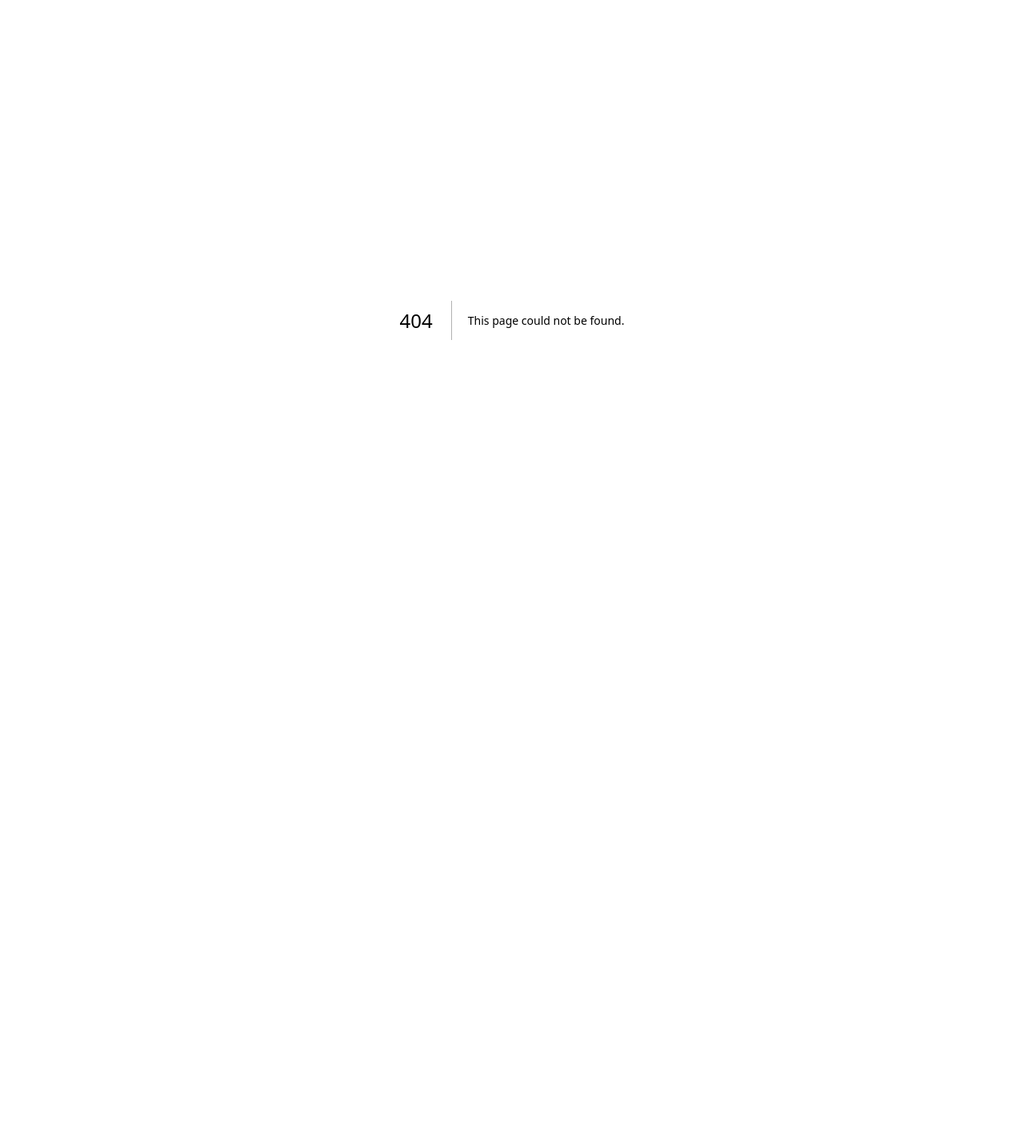
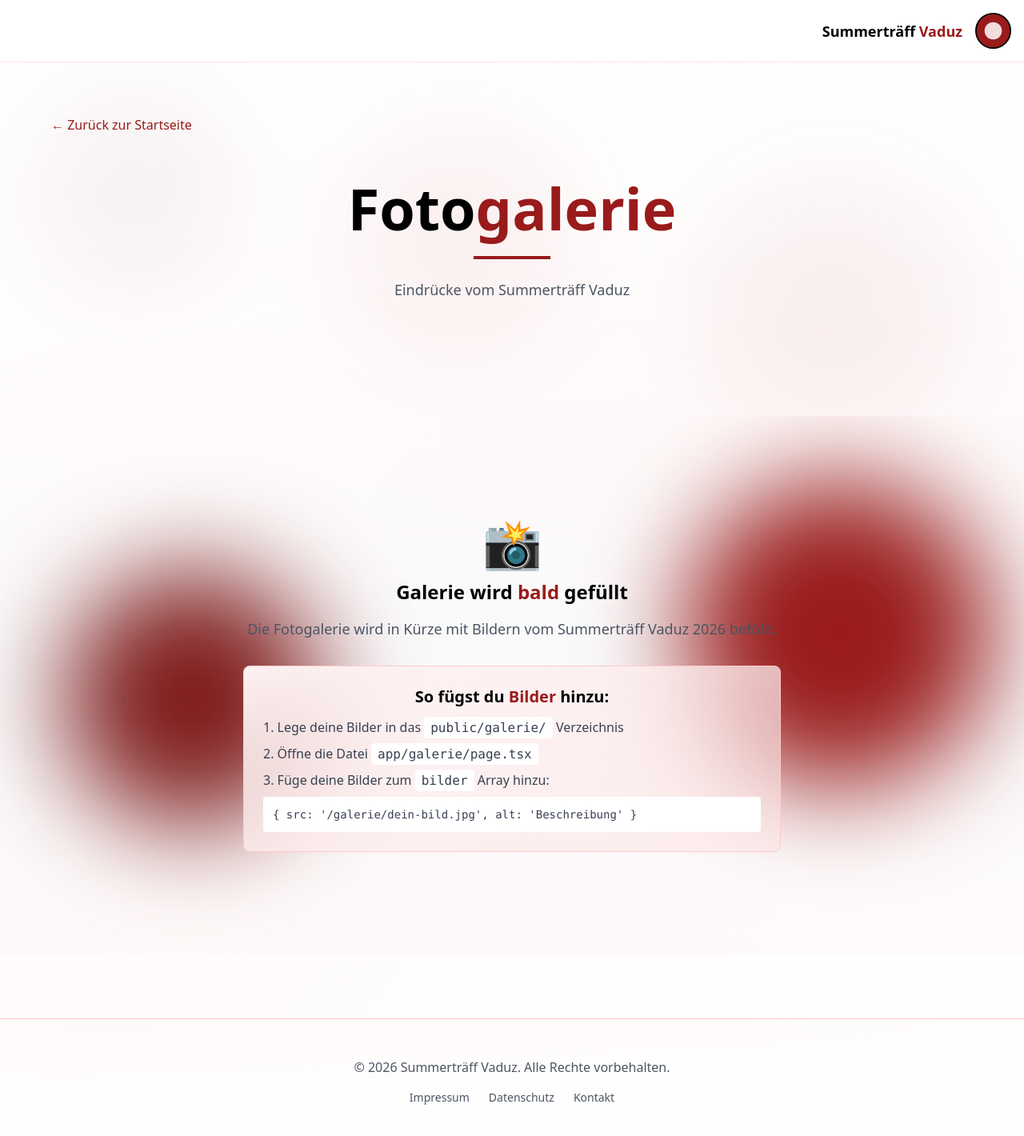
Before and after one commit to Delia-Gig/marketingpage, a Next.js app: page /galerie in a window 1280 px wide. Before the commit this address had no page. Shown: the top 1420 px of the page at 80% size. Before the commit the page ends 800 px from the top, so only its background shows below. Built offline with nearby package versions, Linux system fonts and the light colour scheme.

Commit message:
Neues Logo

```diff
--- /dev/null
+++ b/app/components/Header.tsx
@@ -0,0 +1,35 @@
+import Link from 'next/link'
+
+export default function Header() {
+  return (
+    <header className="fixed top-0 left-0 right-0 z-50 bg-white/80 backdrop-blur-sm border-b border-red-200/50">
+      <div className="max-w-7xl mx-auto px-4 py-4 flex justify-end items-center">
+        <Link href="/" className="flex items-center space-x-2 group">
+          <div className="hidden sm:block text-right mr-2">
+            <span className="text-lg font-bold text-black">Summerträff</span>
+            <span className="text-lg font-bold text-red-800"> Vaduz</span>
+          </div>
+          <div className="relative">
+            {/* Logo SVG */}
+            <svg
+              width="45"
+              height="45"
+              viewBox="0 0 50 50"
+              fill="none"
+              xmlns="http://www.w3.org/2000/svg"
+              className="group-hover:scale-110 transition-transform duration-300"
+            >
+              {/* Hintergrund-Kreis */}
+              <circle cx="25" cy="25" r="24" fill="#991B1B" stroke="#000" strokeWidth="2"/>
+              {/* Sonne/Event Symbol */}
+              <circle cx="25" cy="25" r="12" fill="#FEF2F2" opacity="0.9"/>
+              {/* Strahlen */}
+              <path d="M25 5 L25 8 M25 42 L25 45 M5 25 L8 25 M42 25 L45 25" stroke="#991B1B" strokeWidth="2" strokeLinecap="round"/>
+              <path d="M12.5 12.5 L14.5 14.5 M35.5 35.5 L37.5 37.5 M37.5 12.5 L35.5 14.5 M12.5 37.5 L14.5 35.5" stroke="#991B1B" strokeWidth="2" strokeLinecap="round"/>
+            </svg>
+          </div>
+        </Link>
+      </div>
+    </header>
+  )
+}
--- /dev/null
+++ b/app/galerie/page.tsx
@@ -0,0 +1,117 @@
+import Link from 'next/link'
+import Image from 'next/image'
+
+export default function Galerie() {
+  // Beispiel-Bilder - ersetze diese durch deine eigenen Bildpfade
+  // Die Bilder sollten im public/galerie/ Verzeichnis liegen
+  const bilder = [
+    // Beispiel: { src: '/galerie/bild1.jpg', alt: 'Beschreibung Bild 1' },
+    // Füge hier deine Bilder hinzu
+  ]
+
+  return (
+    <main className="min-h-screen bg-gradient-to-br from-white via-red-50/30 to-white">
+      {/* Hero Section */}
+      <section className="relative py-20 px-4 bg-gradient-to-b from-white to-red-50/20 overflow-hidden">
+        {/* Background decorative elements */}
+        <div className="absolute inset-0 opacity-5">
+          <div className="absolute top-10 left-10 w-64 h-64 bg-red-900 rounded-full blur-3xl"></div>
+          <div className="absolute top-40 right-20 w-80 h-80 bg-red-800 rounded-full blur-3xl"></div>
+          <div className="absolute bottom-20 left-1/3 w-72 h-72 bg-red-700 rounded-full blur-3xl"></div>
+        </div>
+        <div className="relative z-10 max-w-6xl mx-auto">
+          <div className="mb-8">
+            <Link
+              href="/"
+              className="inline-block text-red-800 hover:text-red-900 transition-colors mb-6"
+            >
+              ← Zurück zur Startseite
+            </Link>
+          </div>
+
+          <div className="text-center mb-16">
+            <h1 className="text-5xl md:text-6xl lg:text-7xl font-bold mb-6">
+              <span className="text-black">Foto</span>
+              <span className="text-red-800">galerie</span>
+            </h1>
+            <div className="w-24 h-1 bg-red-800 mx-auto"></div>
+            <p className="text-lg text-gray-600 mt-6 max-w-2xl mx-auto">
+              Eindrücke vom Summerträff Vaduz
+            </p>
+          </div>
+        </div>
+      </section>
+
+      {/* Gallery Section */}
+      <section className="relative py-12 px-4 bg-gradient-to-b from-red-50/20 via-gray-50 to-red-50/30 overflow-hidden">
+        {/* Background decorative elements */}
+        <div className="absolute inset-0 opacity-3">
+          <div className="absolute top-20 right-10 w-96 h-96 bg-red-800 rounded-full blur-3xl"></div>
+          <div className="absolute bottom-40 left-20 w-80 h-80 bg-red-900 rounded-full blur-3xl"></div>
+        </div>
+        <div className="relative z-10 max-w-7xl mx-auto">
+          {bilder.length > 0 ? (
+            <div className="grid grid-cols-1 sm:grid-cols-2 lg:grid-cols-3 gap-6">
+              {bilder.map((bild, index) => (
+                <div
+                  key={index}
+                  className="relative aspect-square rounded-lg overflow-hidden border border-red-200 hover:border-red-800/50 transition-all duration-300 shadow-sm hover:shadow-lg group cursor-pointer"
+                >
+                  <Image
+                    src={bild.src}
+                    alt={bild.alt}
+                    fill
+                    className="object-cover group-hover:scale-110 transition-transform duration-300"
+                  />
+                  <div className="absolute inset-0 bg-black/0 group-hover:bg-black/20 transition-all duration-300 flex items-center justify-center">
+                    <p className="text-white opacity-0 group-hover:opacity-100 transition-opacity duration-300 text-center px-4">
+                      {bild.alt}
+                    </p>
+                  </div>
+                </div>
+              ))}
+            </div>
+          ) : (
+            <div className="text-center py-20">
+              <div className="text-6xl mb-4">📸</div>
+              <h2 className="text-2xl font-bold text-black mb-4">
+                Galerie wird <span className="text-red-800">bald</span> gefüllt
+              </h2>
+              <p className="text-lg text-gray-600 max-w-2xl mx-auto">
+                Die Fotogalerie wird in Kürze mit Bildern vom Summerträff Vaduz 2026 befüllt.
+              </p>
+              <div className="mt-8 p-6 bg-gradient-to-br from-red-50 to-red-100/50 rounded-lg border border-red-200 max-w-2xl mx-auto">
+                <h3 className="text-xl font-bold text-black mb-3">
+                  So fügst du <span className="text-red-800">Bilder</span> hinzu:
+                </h3>
+                <ol className="text-left text-gray-700 space-y-2 list-decimal list-inside">
+                  <li>Lege deine Bilder in das <code className="bg-white px-2 py-1 rounded">public/galerie/</code> Verzeichnis</li>
+                  <li>Öffne die Datei <code className="bg-white px-2 py-1 rounded">app/galerie/page.tsx</code></li>
+                  <li>Füge deine Bilder zum <code className="bg-white px-2 py-1 rounded">bilder</code> Array hinzu:
+                    <pre className="bg-white p-3 rounded mt-2 text-sm text-left overflow-x-auto">
+{`{ src: '/galerie/dein-bild.jpg', alt: 'Beschreibung' }`}
+                    </pre>
+                  </li>
+                </ol>
+              </div>
+            </div>
+          )}
+        </div>
+      </section>
+
+      {/* Footer */}
+      <footer className="relative py-12 px-4 bg-gradient-to-b from-red-50/20 to-white border-t border-red-200 mt-20">
+        <div className="max-w-6xl mx-auto text-center">
+          <p className="text-gray-600 mb-4">
+            © 2026 Summerträff Vaduz. Alle Rechte vorbehalten.
+          </p>
+          <div className="flex justify-center gap-6 text-sm">
+            <Link href="/impressum" className="text-gray-600 hover:text-red-800 transition-colors">Impressum</Link>
+            <Link href="/datenschutz" className="text-gray-600 hover:text-red-800 transition-colors">Datenschutz</Link>
+            <Link href="/kontakt" className="text-gray-600 hover:text-red-800 transition-colors">Kontakt</Link>
+          </div>
+        </div>
+      </footer>
+    </main>
+  )
+}
--- a/app/layout.tsx
+++ b/app/layout.tsx
@@ -1,5 +1,6 @@
 import type { Metadata } from 'next'
 import './globals.css'
+import Header from './components/Header'
 
 export const metadata: Metadata = {
   title: 'Summerträff Vaduz',
@@ -13,7 +14,12 @@ export default function RootLayout({
 }) {
   return (
     <html lang="de">
-      <body>{children}</body>
+      <body>
+        <Header />
+        <div className="pt-16">
+          {children}
+        </div>
+      </body>
     </html>
   )
 }
```
